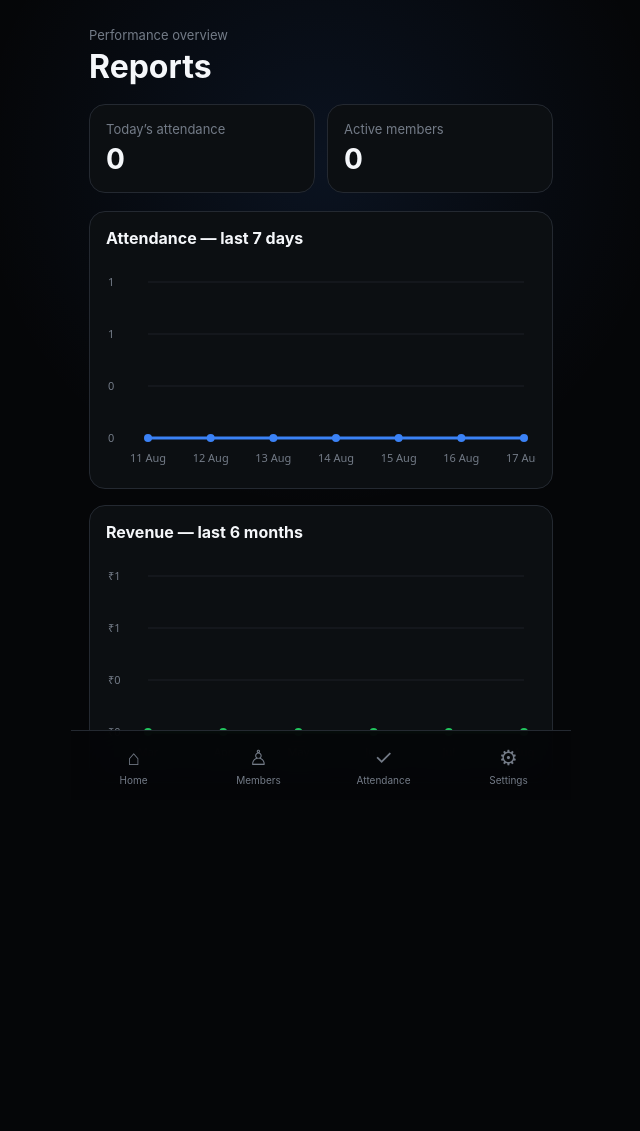
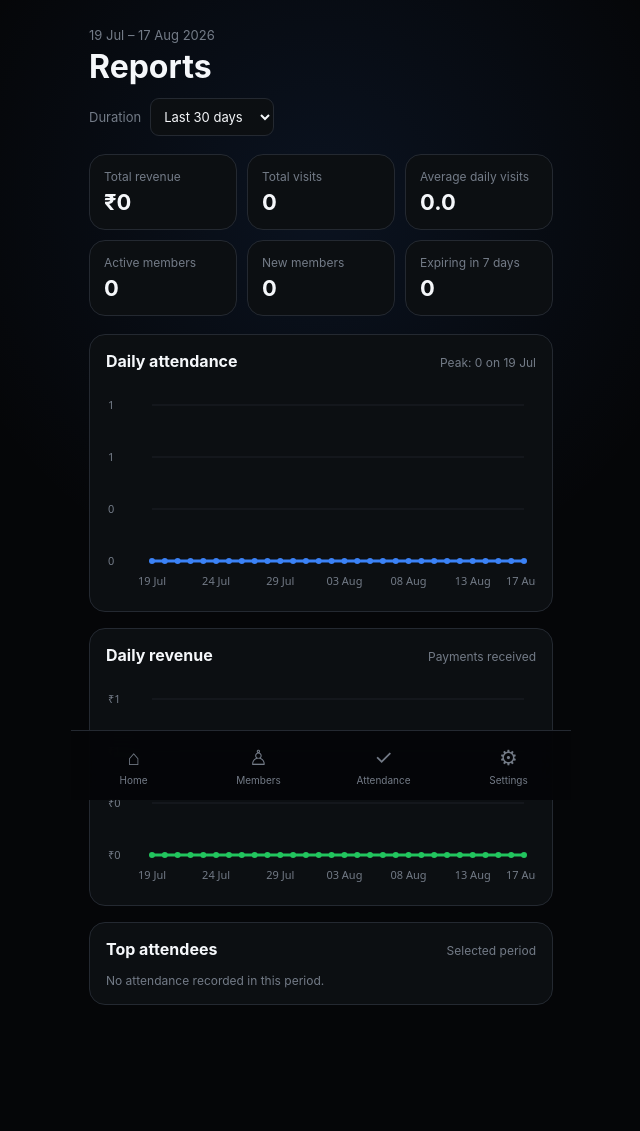
Before and after one commit to LearnEHKing/GYM-Management, a Flask app: page /reports in a window 1280 px wide. Shown: the whole page, without its empty margins (319-959 px from the left). Before the commit the page ends 786 px from the top, so only its background shows below. Run offline with Flask 3, Linux system fonts and the light colour scheme; a user stored in the database is signed in.

Commit message:
Updated reports page

```diff
--- a/routes/members.py
+++ b/routes/members.py
@@ -239,39 +239,69 @@ def edit_member_attendance(member_id):
 @login_required
 def reports():
     today = date.today()
-    week_start = today - relativedelta(days=6)
+    try:
+        selected_days = int(request.args.get("days", 30))
+    except (TypeError, ValueError):
+        selected_days = 30
+    if selected_days not in (7, 30, 90, 180):
+        selected_days = 30
+    report_start = today - relativedelta(days=selected_days - 1)
     attendance_rows = db.session.query(
         Attendance.attendance_date, func.count(Attendance.id)
     ).join(Member).filter(
         Member.owner_id == current_user.id,
-        Attendance.attendance_date >= week_start,
+        Attendance.attendance_date >= report_start,
         Attendance.attendance_date <= today,
     ).group_by(Attendance.attendance_date).all()
     attendance_counts = {record_date: count for record_date, count in attendance_rows}
     attendance_labels = []
     attendance_values = []
-    for offset in range(6, -1, -1):
+    for offset in range(selected_days - 1, -1, -1):
         day = today - relativedelta(days=offset)
         attendance_labels.append(day.strftime("%d %b"))
         attendance_values.append(attendance_counts.get(day, 0))
 
-    revenue_labels, revenue_values = [], []
-    for offset in range(5, -1, -1):
-        month = (today.replace(day=1) - relativedelta(months=offset))
-        next_month = month + relativedelta(months=1)
-        revenue = db.session.query(func.sum(Membership.amount_paid)).join(Member).filter(
-            Member.owner_id == current_user.id,
-            Membership.payment_date >= month,
-            Membership.payment_date < next_month,
-        ).scalar() or 0
-        revenue_labels.append(month.strftime("%b"))
-        revenue_values.append(revenue)
+    revenue_rows = db.session.query(
+        Membership.payment_date, func.sum(Membership.amount_paid)
+    ).join(Member).filter(
+        Member.owner_id == current_user.id,
+        Membership.payment_date >= report_start,
+        Membership.payment_date <= today,
+    ).group_by(Membership.payment_date).all()
+    revenue_counts = {record_date: int(amount) for record_date, amount in revenue_rows}
+    revenue_values = [revenue_counts.get(today - relativedelta(days=offset), 0) for offset in range(selected_days - 1, -1, -1)]
+    total_attendance = sum(attendance_values)
+    active_members = Member.query.filter_by(owner_id=current_user.id, active=True).count()
+    new_members = Member.query.filter(
+        Member.owner_id == current_user.id,
+        Member.join_date >= report_start,
+        Member.join_date <= today,
+    ).count()
+    expiring_soon = Member.query.filter(
+        Member.owner_id == current_user.id,
+        Member.active.is_(True),
+        Member.membership_expiry >= today,
+        Member.membership_expiry <= today + relativedelta(days=7),
+    ).count()
+    top_attendees = db.session.query(
+        Member.name, func.count(Attendance.id).label("visits")
+    ).join(Attendance).filter(
+        Member.owner_id == current_user.id,
+        Attendance.attendance_date >= report_start,
+        Attendance.attendance_date <= today,
+    ).group_by(Member.id, Member.name).order_by(func.count(Attendance.id).desc(), Member.name).limit(5).all()
+    peak_index = max(range(len(attendance_values)), key=attendance_values.__getitem__)
 
     return render_template(
         "reports.html", active_page="reports",
+        selected_days=selected_days, report_start=report_start, today=today,
         attendance_labels=attendance_labels, attendance_values=attendance_values,
-        revenue_labels=revenue_labels, revenue_values=revenue_values,
-        active_members=Member.query.filter_by(owner_id=current_user.id, active=True).count(),
+        revenue_values=revenue_values, total_revenue=sum(revenue_values),
+        active_members=active_members, new_members=new_members, expiring_soon=expiring_soon,
+        total_attendance=total_attendance,
+        average_attendance=round(total_attendance / selected_days, 1),
+        peak_day=attendance_labels[peak_index], peak_count=attendance_values[peak_index],
+        top_attendees=top_attendees,
         today_attendance=attendance_values[-1],
     )
 
--- a/static/css/reports.css
+++ b/static/css/reports.css
@@ -1 +1 @@
-.reports-header{margin:2px 0 18px}.reports-header p{margin:0;color:var(--muted);font-size:13px}.reports-header h1{margin:4px 0}.report-summary{display:grid;grid-template-columns:1fr 1fr;gap:12px;margin-bottom:18px}.report-summary div,.chart-section{background:var(--card);border:1px solid var(--cardborder);border-radius:16px}.report-summary div{padding:16px}.report-summary span{display:block;color:var(--muted);font-size:13px}.report-summary strong{display:block;margin-top:5px;font-size:28px}.chart-section{padding:16px;margin-bottom:16px}.chart-section h2{margin:0 0 14px;font-size:16px}.chart-section canvas{display:block;width:100%;height:210px}@media(max-width:360px){.report-summary{grid-template-columns:1fr}}
+.reports-header{margin:2px 0 12px}.reports-header p{margin:0;color:var(--muted);font-size:13px}.reports-header h1{margin:4px 0}.range-picker{display:flex;align-items:center;gap:9px;margin-bottom:18px;color:var(--muted);font-size:13px}.range-picker select{border:1px solid var(--cardborder);border-radius:9px;padding:9px;background:var(--card);color:var(--white);font:inherit}.report-summary{display:grid;grid-template-columns:repeat(3,1fr);gap:10px;margin-bottom:18px}.report-summary div,.chart-section,.top-members{background:var(--card);border:1px solid var(--cardborder);border-radius:16px}.report-summary div{padding:14px}.report-summary span{display:block;color:var(--muted);font-size:12px}.report-summary strong{display:block;margin-top:5px;font-size:22px}.chart-section,.top-members{padding:16px;margin-bottom:16px}.chart-title{display:flex;justify-content:space-between;gap:12px;align-items:baseline}.chart-title h2{margin:0 0 14px;font-size:16px}.chart-title span,.top-members p{margin:0;color:var(--muted);font-size:12px}.chart-section canvas{display:block;width:100%;height:210px}.top-member{display:flex;justify-content:space-between;gap:12px;border-top:1px solid var(--line);padding:12px 0}.top-member strong{color:var(--blue);white-space:nowrap}@media(max-width:440px){.report-summary{grid-template-columns:1fr 1fr}}@media(max-width:330px){.report-summary{grid-template-columns:1fr}}
--- a/templates/reports.html
+++ b/templates/reports.html
@@ -2,27 +2,30 @@
 {% block head %}<link rel="stylesheet" href="{{ url_for('static', filename='css/reports.css') }}">{% endblock %}
 {% block title %}Reports{% endblock %}
 {% block body %}
-<header class="reports-header"><p>Performance overview</p><h1>Reports</h1></header>
-<section class="report-summary"><div><span>Today’s attendance</span><strong>{{ today_attendance }}</strong></div><div><span>Active members</span><strong>{{ active_members }}</strong></div></section>
-<section class="chart-section"><h2>Attendance — last 7 days</h2><canvas id="attendanceChart" aria-label="Attendance chart for the last 7 days" role="img"></canvas></section>
-<section class="chart-section"><h2>Revenue — last 6 months</h2><canvas id="revenueChart" aria-label="Revenue chart for the last 6 months" role="img"></canvas></section>
+<header class="reports-header"><p>{{ report_start.strftime('%d %b') }} – {{ today.strftime('%d %b %Y') }}</p><h1>Reports</h1></header>
+<form class="range-picker" method="get" aria-label="Report duration"><label for="days">Duration</label><select id="days" name="days" onchange="this.form.submit()">{% for days in [7, 30, 90, 180] %}<option value="{{ days }}" {% if selected_days == days %}selected{% endif %}>Last {{ days }} days</option>{% endfor %}</select></form>
+<section class="report-summary"><div><span>Total revenue</span><strong>₹{{ total_revenue }}</strong></div><div><span>Total visits</span><strong>{{ total_attendance }}</strong></div><div><span>Average daily visits</span><strong>{{ average_attendance }}</strong></div><div><span>Active members</span><strong>{{ active_members }}</strong></div><div><span>New members</span><strong>{{ new_members }}</strong></div><div><span>Expiring in 7 days</span><strong>{{ expiring_soon }}</strong></div></section>
+<section class="chart-section"><div class="chart-title"><h2>Daily attendance</h2><span>Peak: {{ peak_count }} on {{ peak_day }}</span></div><canvas id="attendanceChart" aria-label="Attendance chart" role="img"></canvas></section>
+<section class="chart-section"><div class="chart-title"><h2>Daily revenue</h2><span>Payments received</span></div><canvas id="revenueChart" aria-label="Revenue chart" role="img"></canvas></section>
+<section class="top-members"><div class="chart-title"><h2>Top attendees</h2><span>Selected period</span></div>{% for member in top_attendees %}<div class="top-member"><span>{{ loop.index }}. {{ member.name }}</span><strong>{{ member.visits }} visits</strong></div>{% else %}<p>No attendance recorded in this period.</p>{% endfor %}</section>
 {% endblock %}
 {% block script %}
 const charts = [
   { canvas: document.getElementById('attendanceChart'), labels: {{ attendance_labels|tojson }}, values: {{ attendance_values|tojson }}, prefix: '', color: '#3b82f6' },
-  { canvas: document.getElementById('revenueChart'), labels: {{ revenue_labels|tojson }}, values: {{ revenue_values|tojson }}, prefix: '₹', color: '#22c55e' },
+  { canvas: document.getElementById('revenueChart'), labels: {{ attendance_labels|tojson }}, values: {{ revenue_values|tojson }}, prefix: '₹', color: '#22c55e' },
 ];
 function drawChart({canvas, labels, values, prefix, color}) {
   const ratio = window.devicePixelRatio || 1, width = canvas.clientWidth, height = 210;
   canvas.width = width * ratio; canvas.height = height * ratio;
   const ctx = canvas.getContext('2d'); ctx.scale(ratio, ratio);
   const text = getComputedStyle(document.body).getPropertyValue('--muted').trim(), line = getComputedStyle(document.body).getPropertyValue('--line').trim();
-  const max = Math.max(...values, 1), left = 42, right = 12, top = 20, bottom = 34, plotWidth = width - left - right, plotHeight = height - top - bottom;
+  const max = Math.max(...values, 1), left = 46, right = 12, top = 20, bottom = 34, plotWidth = width - left - right, plotHeight = height - top - bottom;
+  const labelStep = labels.length > 14 ? Math.ceil(labels.length / 6) : Math.ceil(labels.length / 7);
   ctx.font = '11px system-ui'; ctx.fillStyle = text; ctx.strokeStyle = line; ctx.lineWidth = 1;
   for (let i = 0; i < 4; i++) { const y = top + plotHeight * i / 3, value = Math.round(max - max * i / 3); ctx.beginPath(); ctx.moveTo(left, y); ctx.lineTo(width - right, y); ctx.stroke(); ctx.fillText(prefix + value, 2, y + 4); }
   const step = labels.length > 1 ? plotWidth / (labels.length - 1) : 0;
   ctx.strokeStyle = color; ctx.lineWidth = 3; ctx.beginPath(); values.forEach((value, index) => { const x = left + step * index, y = top + plotHeight - value / max * plotHeight; index ? ctx.lineTo(x, y) : ctx.moveTo(x, y); }); ctx.stroke();
-  values.forEach((value, index) => { const x = left + step * index, y = top + plotHeight - value / max * plotHeight; ctx.fillStyle = color; ctx.beginPath(); ctx.arc(x, y, 4, 0, Math.PI * 2); ctx.fill(); ctx.fillStyle = text; ctx.textAlign = 'center'; ctx.fillText(labels[index], x, height - 10); }); ctx.textAlign = 'start';
+  values.forEach((value, index) => { const x = left + step * index, y = top + plotHeight - value / max * plotHeight; ctx.fillStyle = color; ctx.beginPath(); ctx.arc(x, y, 3, 0, Math.PI * 2); ctx.fill(); if (index % labelStep === 0 || index === labels.length - 1) { ctx.fillStyle = text; ctx.textAlign = 'center'; ctx.fillText(labels[index], x, height - 10); } }); ctx.textAlign = 'start';
 }
 function drawAllCharts(){ charts.forEach(drawChart); } drawAllCharts(); window.addEventListener('resize', drawAllCharts);
 {% endblock %}
```
